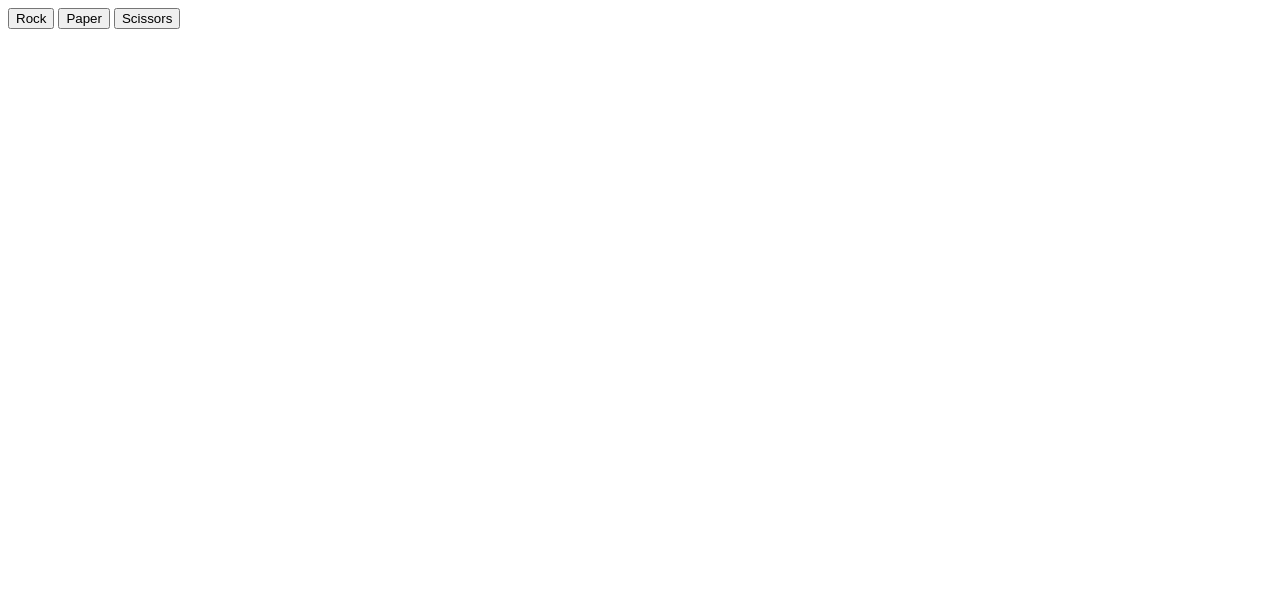
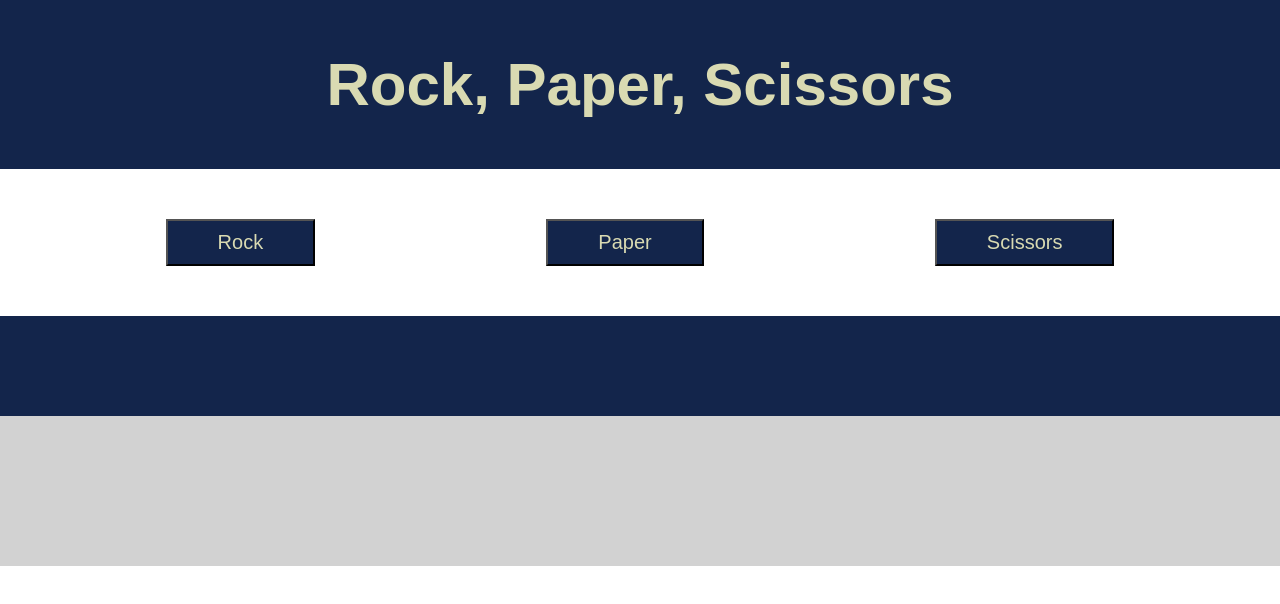
Before and after one commit to KurtAngle33/Rock_Paper_Scissors_Project, a plain HTML site: page index.html in a window 1280 px wide. Drawn offline with Linux system fonts and the light colour scheme.

Commit message:
added css styling to html file

```diff
--- a/index.html
+++ b/index.html
@@ -4,13 +4,23 @@
     <meta charset="UTF-8">
     <meta name="viewport" content="width=device-width, initial-scale=1.0">
     <title>Rock Paper Scissors</title>
+    <link rel="stylesheet" href="styles.css">
     <script src="script.js" defer></script>
 </head>
 <body>
-    <div id = "result"></div>
+    <div class="heading">
+        <h2>Rock, Paper, Scissors</h2>
+    </div>
+    <div class="buttons">
     <button id = "rock">Rock</button>
     <button id = "paper">Paper</button>
     <button id = "scissors">Scissors</button>
+    </div>
+    <div class="results">
+        <div id = "result"></div>
+    </div>
+    <div class="liveScore">
     <div id = "scores"></div>
+    </div>
 </body>
 </html>
--- a/script.js
+++ b/script.js
@@ -1,38 +1,14 @@
-// global variables for scores
+
 let humanScore = 0;
 let computerScore = 0;
 const choices = ["rock", "paper", "scissors"];
 
-// function for computer's choice
 function getComputerChoice() {
 let randomChoices = choices[Math.floor(Math.random() * choices.length)];
 return  randomChoices;
 }
 
-// function for human's choice
-
-/* function getHumanChoice() {
-    let choice = "";
-
-    choice = prompt("Rock, Paper, or Scissors?");
-    switch (choice.toLowerCase()) {
-        case "rock":
-        console.log(choice);
-        break;
-        case "paper":
-        console.log(choice);
-        break;
-        case "scissors":
-        console.log(choice);
-        break;
-        default:
-            alert("not a valid answer");
-    }
-    return choice;
-    } */
-
-
-    function playRound(humanChoice, computerChoice) {
+function playRound(humanChoice, computerChoice) {
         computerChoice = getComputerChoice();
         if (humanChoice === computerChoice) {
             document.getElementById("result").textContent = "It's a tie!";
@@ -88,6 +64,3 @@ const scissorsBtn = document.querySelector("#scissors");
 scissorsBtn.addEventListener("click", () => {
     playRound("scissors");
 });
-
-
-// document.getElementById("scores").innerHTML = "";
--- a/styles.css
+++ b/styles.css
@@ -0,0 +1,52 @@
+* {
+    box-sizing: border-box;
+    margin: 0px;
+    padding: 0px;
+    font-family: Arial, Helvetica, sans-serif;
+}
+
+.heading {
+    display: flex;
+    margin: 90px, 60px;
+    padding: 50px;
+    align-items: center;
+    justify-content: center;
+    color: rgb(217, 218, 178);
+    background-color: rgb(19, 37, 75);
+    font-size: 40px;
+}
+
+.buttons {
+    display: flex;
+    align-items: center;
+    justify-content: space-around;
+    margin: 50px;
+    cursor: pointer
+}
+
+button {
+    color: rgb(217, 218, 178);
+    background-color: rgb(19, 37, 75);
+    padding: 10px 50px;
+    font-size: 20px;
+}
+
+.results {
+    display: flex;
+    height: 100px;
+    align-items: center;
+    justify-content: center;
+    color: antiquewhite;
+    background-color: rgb(19, 37, 75);
+    font-size: 26px;
+}
+
+.liveScore {
+    display: flex;
+    align-items: center;
+    justify-content: center;
+    height: 150px;
+    color: rgb(19, 37, 75);
+    background-color: rgb(210, 210, 210);
+    font-size: 28px;
+}
```
